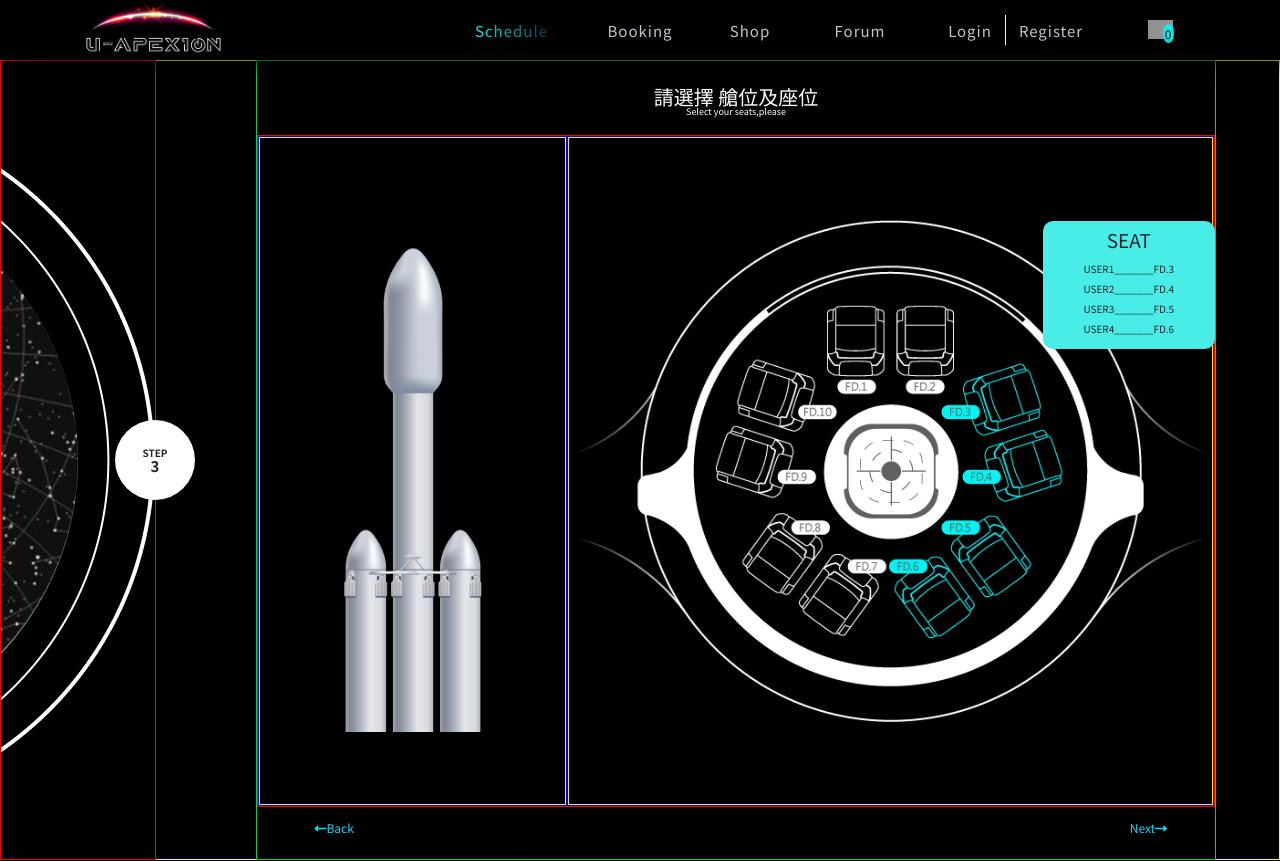
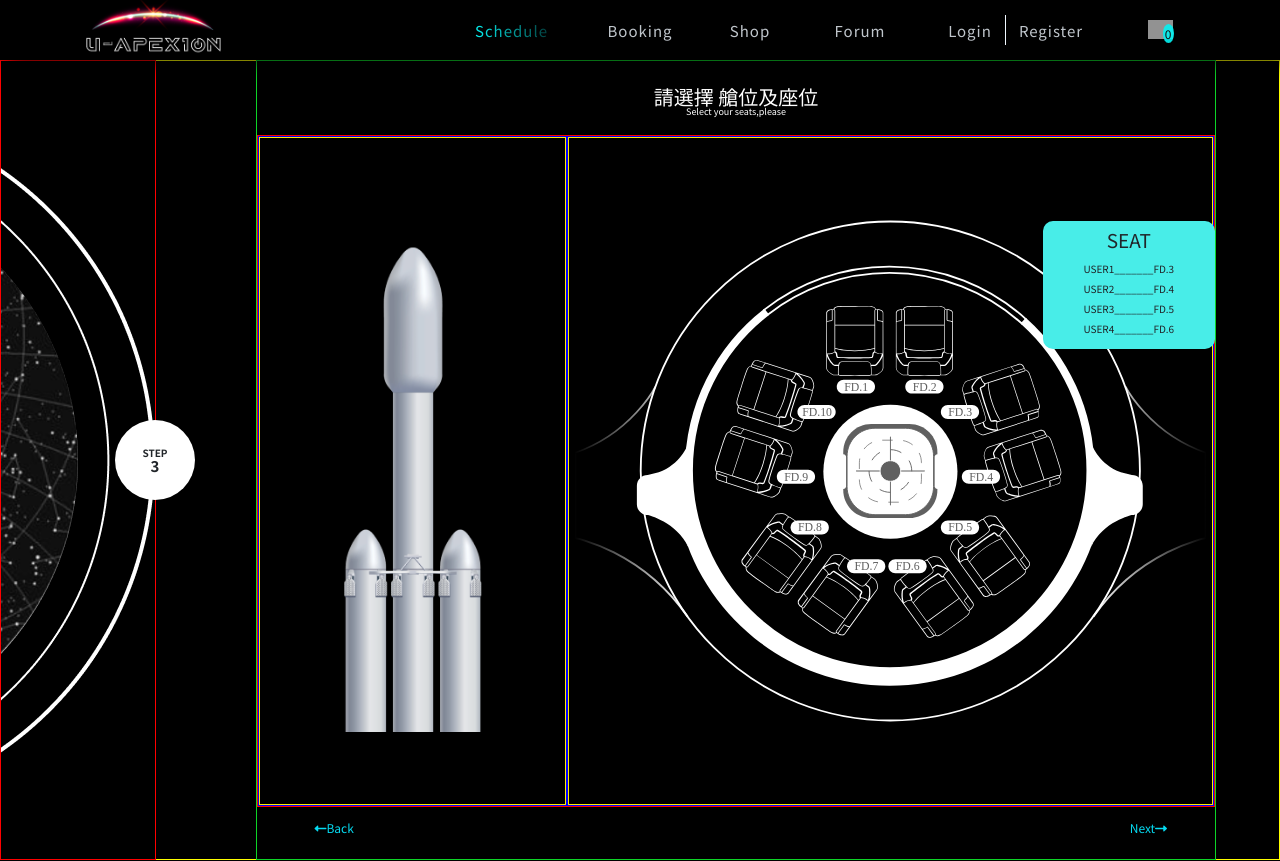
Before and after one commit to Jhih-Ting23472002/u-apexion-react, a React (Create React App) app: page /ticket-seat-choose in a window 1280 px wide. Shown: the top 861 px of the page. Built offline with nearby package versions, Linux system fonts and the light colour scheme; grey boxes are pictures that could not be loaded.

Commit message:
ticket add svgseat

```diff
--- a/src/pages/Ticket/TicketSeat.js
+++ b/src/pages/Ticket/TicketSeat.js
@@ -1,6 +1,9 @@
 import stepCircle from './img/stepCircle.png';
 import seat01 from './img/seat01.png';
+import seatsvg from './img/seat02.svg';
+import { ReactComponent as SeatSvg } from './img/seat02.svg';
 import seat02 from './img/seat02.png';
+import './ticket.css';
 
 function TicketSeat() {
   return (
@@ -22,7 +25,7 @@ function TicketSeat() {
                 <img src={seat01} alt="" />
               </div>
               <div className="ticket-seat-choose">
-                <img src={seat02} alt="" />
+                <img className="seat-svg" src={seatsvg} alt="" />
               </div>
             </div>
             <div className="ticket-seat-demo-area">
--- a/src/pages/Ticket/ticket.css
+++ b/src/pages/Ticket/ticket.css
@@ -814,6 +814,12 @@ img {
   /* border: 1px solid red; */
 }
 
+/* 座位svg檔開始 */
+.seat {
+  fill: var(--main-color-02);
+}
+/* 座位svg檔結束 */
+
 /* 座位選擇樣式結束 */
 /* 餐點選擇樣式開始 */
 .ticket-menu {
```
Also changed, not shown: src/pages/Ticket/img/seat02.svg (added).
